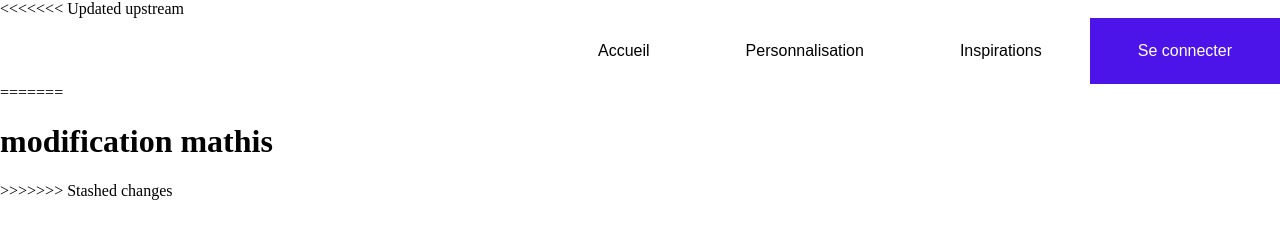
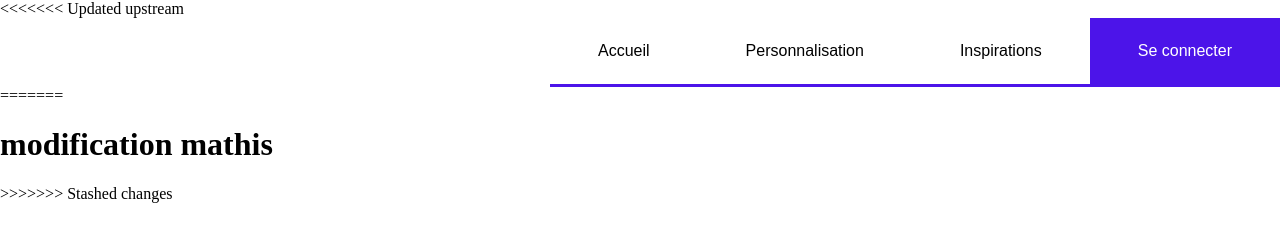
Before and after one commit to Coralie-V/ProjetCoMaquette, a website: page index.html in a window 1280 px wide. Drawn offline with Linux system fonts and the light colour scheme; files whose address does not match are found by name.

Commit message:
ajout border-bottom nav
petit decalage lors du hover résolu

```diff
--- a/src/scss/components/_nav.scss
+++ b/src/scss/components/_nav.scss
@@ -1,29 +1,29 @@
-body{
+body {
   margin: 0;
 }
-.nav{
+.nav {
   background-color: white;
 
-    &__group{
+  &__group {
     margin: 0;
     list-style: none;
     display: flex;
     justify-content: flex-end;
   }
 
-    &__list{
+  &__list {
     padding: 1.5em 3em;
     font-family: $fontFamilyText;
-
-        &:hover{
+    border-bottom: $bleuFonce 3px solid;
+    &:hover {
       border-bottom: $bleuFonce 3px solid;
     }
   }
 }
-.nav__list.--login{
+.nav__list.--login {
   background-color: $bleuFonce;
   color: $blanc;
-    &:hover{
-        border:none;
+  &:hover {
+    border: none;
   }
 }
```
Also changed, not shown: dist/css/main.css. Lines whose indentation alone changed are shown as unchanged.
